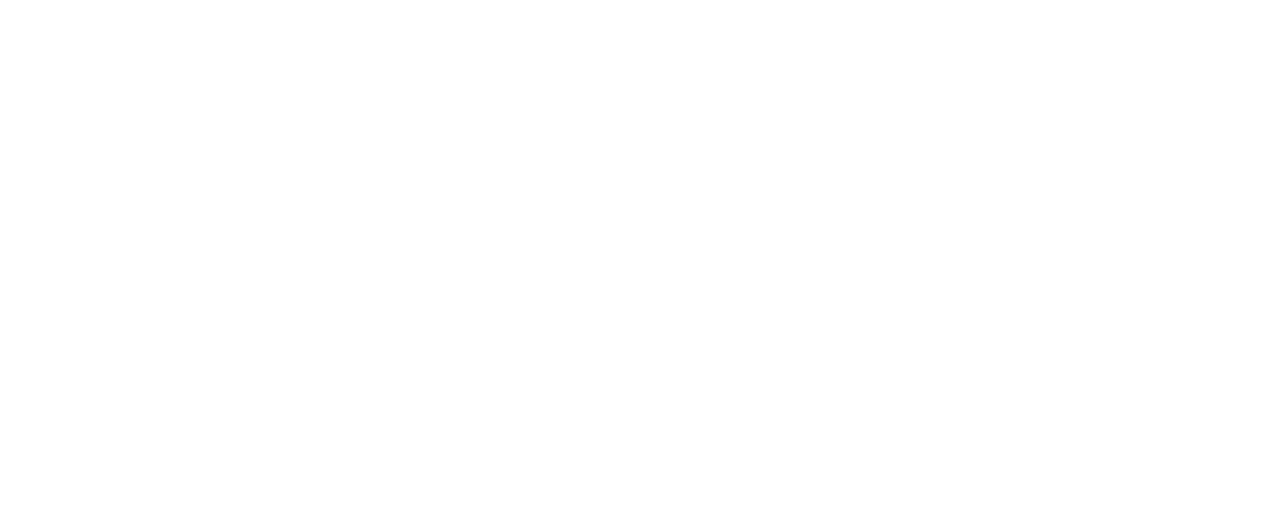
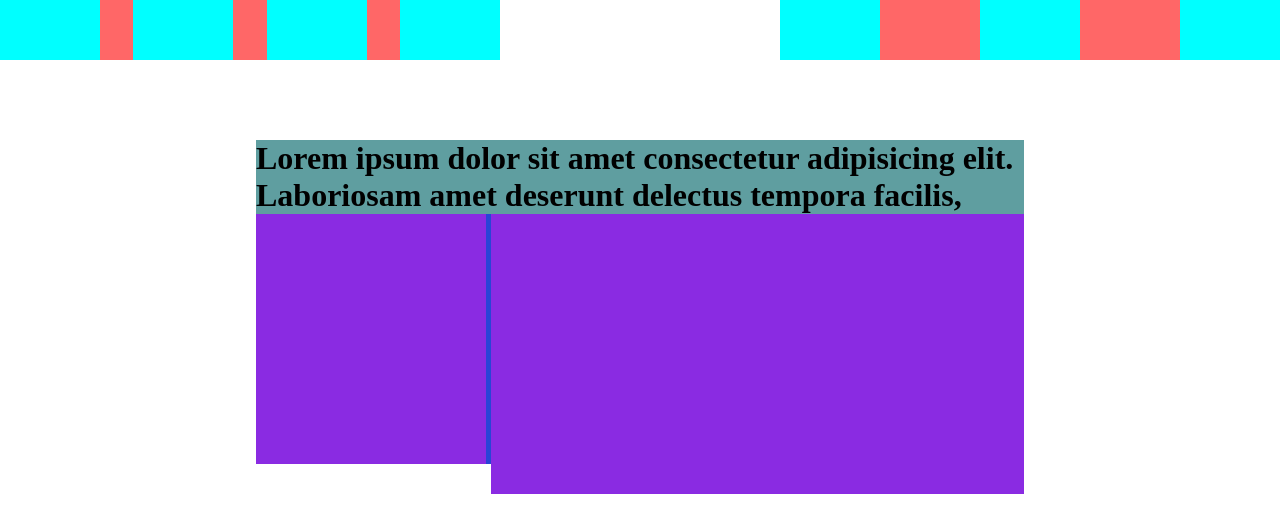
Before and after one commit to DomenicoLucarelli/htmlcss-dropbox, a plain HTML site: page index.html in a window 1280 px wide. Drawn offline with Linux system fonts and the light colour scheme.

Commit message:
feat: header structure and container1

```diff
--- a/index.html
+++ b/index.html
@@ -7,8 +7,71 @@
     <title>Dropbox</title>
 
     <link rel="stylesheet" href="style.css">
+    <link rel="stylesheet" href="https://cdnjs.cloudflare.com/ajax/libs/font-awesome/6.2.1/css/all.min.css" integrity="sha512-MV7K8+y+gLIBoVD59lQIYicR65iaqukzvf/nwasF0nqhPay5w/9lJmVM2hMDcnK1OnMGCdVK+iQrJ7lzPJQd1w==" crossorigin="anonymous" referrerpolicy="no-referrer" />
 </head>
 <body>
+<!-- header -->
+    <header>
+        <div class="header-inner inn1">
+            <section>
 
+            </section>
+            <section>
+
+            </section>
+            <section>
+
+            </section>
+            <section>
+
+            </section>
+        </div>
+        <div class="header-inner inn2">
+            <section>
+
+            </section>
+            <section>
+
+            </section>
+            <section>
+                <div id="signin"></div>
+                <div class="button" id="start"></div>
+            </section>
+        </div>
+    </header>
+<!-- /header      -->
+
+<!-- main  -->
+    <main>
+<!-- container1  -->
+        <div class="container1">
+            <div class="section1">
+               <h1>
+                    Lorem ipsum dolor sit amet consectetur adipisicing elit. Laboriosam amet deserunt delectus tempora facilis,
+               </h1>
+
+               <div class="sub-section2">
+                    <div class="text">
+
+
+
+                    </div>
+                    <div class="image">
+
+                    </div>
+               </div>
+            </div>
+        </div>
+<!-- /container1  -->
+
+<!-- container2  -->
+
+        <div class="container2">
+
+        </div>
+
+
+    </main>
+<!-- /main  -->
 </body>
 </html>
--- a/style.css
+++ b/style.css
@@ -0,0 +1,82 @@
+*{
+    margin: 0;
+    padding: 0;box-sizing: border-box;
+}
+/* header  */
+header{
+    display: flex;
+    justify-content: space-between;
+
+
+}
+
+.header-inner{
+    min-width: 500px;
+    min-height: 60px;
+    background-color: rgba(255, 0, 0, 0.596);
+
+    display: flex;
+    justify-content: space-between;
+
+}
+
+.header-inner section{
+    min-width: 100px;
+    height: 100%;
+
+    background-color: aqua;
+}
+
+.inn2 :last-child{
+    display: flex;
+    justify-content: center;
+    gap: 5px;
+}
+
+/* /header  */
+
+/* main  */
+/* container1  */
+.container1 .section1{
+    max-width: 60%;
+    min-height: 300px;
+
+    background-color: cadetblue;
+
+    margin: auto;
+    margin-top: 80px;
+}
+
+.section1 h1{
+    font-size: 2em;
+}
+
+.sub-section2{
+    min-height:  250px;
+    background-color: rgba(0, 0, 255, 0.568);
+
+
+    display: flex;
+    gap: 5px;
+
+}
+
+.sub-section2 .text{
+    width: 30%;
+
+
+    background-color: blueviolet;
+
+}
+
+.sub-section2 .image{
+
+    width: 60%;
+    background-color: blueviolet;
+
+    flex-grow: 1;
+
+    margin-bottom: -30px;
+
+}
+/* /container1  */
```
